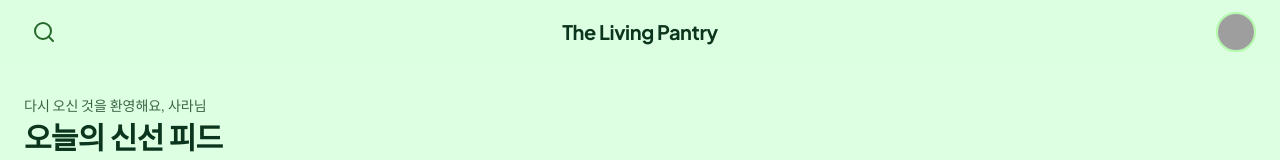
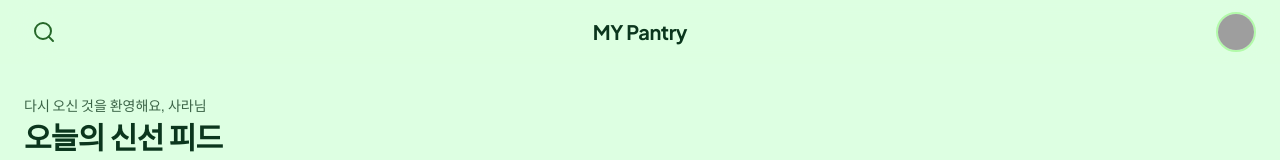
Before and after one commit to eva07080/pantry, a React (Vite) app: page / in a window 1280 px wide. Shown: the top 160 px of the page. Built offline with nearby package versions, Linux system fonts and the light colour scheme; grey boxes are pictures that could not be loaded.

Commit message:
Update app title to MY Pantry

```diff
--- a/index.html
+++ b/index.html
@@ -3,7 +3,7 @@
   <head>
     <meta charset="UTF-8" />
     <meta name="viewport" content="width=device-width, initial-scale=1.0" />
-    <title>My Google AI Studio App</title>
+    <title>MY Pantry</title>
   </head>
   <body>
     <div id="root"></div>
--- a/metadata.json
+++ b/metadata.json
@@ -1,5 +1,5 @@
 {
-  "name": "The Living Pantry",
+  "name": "MY Pantry",
   "description": "A high-end editorial recipe and ingredient management app for the modern kitchen.",
   "requestFramePermissions": [
     "camera"
--- a/src/App.tsx
+++ b/src/App.tsx
@@ -880,13 +880,13 @@ export default function App() {
 
   const getTitle = () => {
     switch (view) {
-      case 'home': return 'The Living Pantry';
+      case 'home': return 'MY Pantry';
       case 'recipes': return '레시피 탐색';
       case 'fridge': return '내 냉장고';
       case 'profile': return '내 정보';
       case 'recipe-detail': return '레시피 상세';
       case 'scanner': return '식재료 스캔';
-      default: return 'The Living Pantry';
+      default: return 'MY Pantry';
     }
   };
 
```
